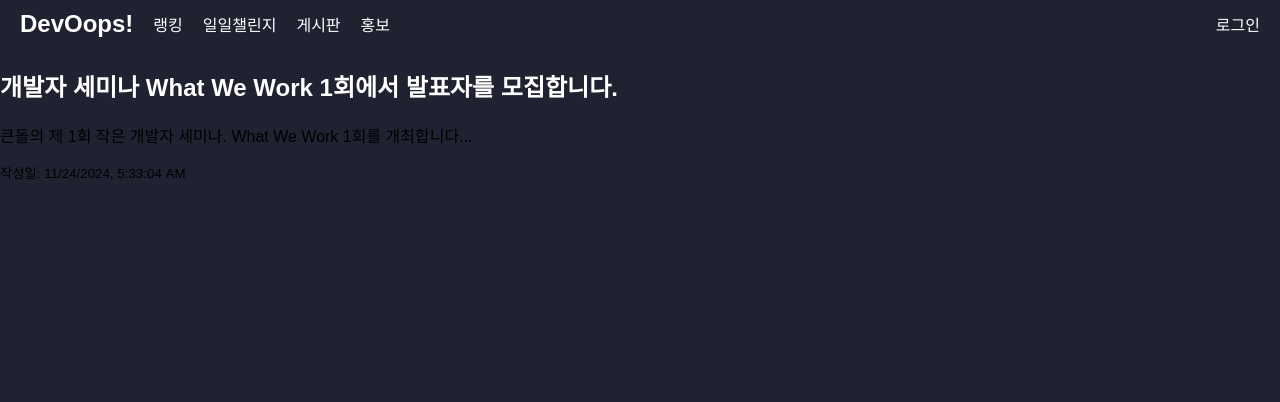
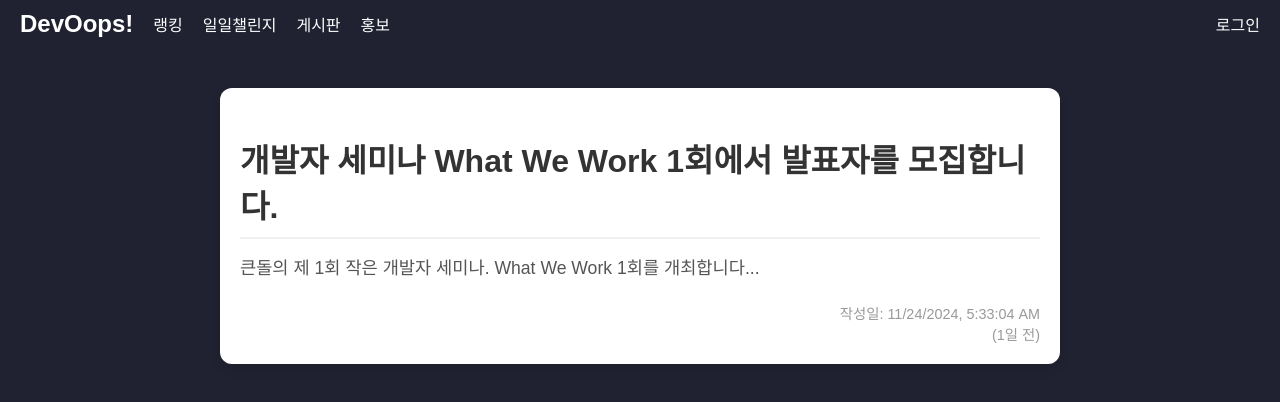
Before and after one commit to yuseong95/DevOops_New, a React (Create React App) app: page /board/post/1 in a window 1280 px wide. Shown: the top 402 px of the page. Built offline with nearby package versions, Linux system fonts and the light colour scheme.

Commit message:
게시글 작성 시간 표시 구현

```diff
--- a/src/routes/PostCreatePage.js
+++ b/src/routes/PostCreatePage.js
@@ -16,7 +16,13 @@ const PostCreatePage = ({ addPost }) => {
   const handleSubmit = (e) => {
     e.preventDefault();
     if (addPost) {
-      addPost({ title, content, boardType });
+      const newPost = {
+        title,
+        content,
+        boardType,
+        createdAt: new Date().toISOString(), // 현재 날짜와 시간 추가
+      };
+      addPost(newPost);
       navigate(`/board/${boardType}`);
     } else {
       console.error("addPost function is not defined");
--- a/src/routes/PostDetailPage.js
+++ b/src/routes/PostDetailPage.js
@@ -1,23 +1,32 @@
 // src/routes/PostDetailPage.js
 import React from "react";
 import { useParams } from "react-router-dom";
+import timeAgo from "../utils/timeAgo"; // timeAgo 함수 임포트
+import "./css/PostDetailPage.css"; // CSS 파일 임포트
 
 const PostDetailPage = ({ posts }) => {
   const { id } = useParams();
-
-  // id가 숫자 또는 문자열일 수 있으므로 일치하는지 확인
   const post = posts.find((p) => p.id === Number(id) || String(p.id) === id);
-
-  console.log("PostDetailPage - id:", id); // 디버깅용 콘솔 로그
-  console.log("PostDetailPage - post:", post); // 디버깅용 콘솔 로그
 
   if (!post) return <div>게시글을 찾을 수 없습니다.</div>;
 
   return (
-    <div>
+    <div className="post-detail-page">
       <h2>{post.title}</h2>
-      <p dangerouslySetInnerHTML={{ __html: post.content }}></p>
-      <small>작성일: {new Date(post.createdAt).toLocaleString()}</small>
+      <div
+        className="content"
+        dangerouslySetInnerHTML={{ __html: post.content }}
+      ></div>
+      <div className="date">
+        {/* 절대적 날짜 */}
+        작성일:{" "}
+        {post.createdAt
+          ? new Date(post.createdAt).toLocaleString()
+          : "날짜 정보 없음"}
+        <br />
+        {/* 상대적 시간 표시 */}(
+        {post.createdAt ? timeAgo(new Date(post.createdAt)) : "알 수 없음"})
+      </div>
     </div>
   );
 };
--- a/src/routes/css/PostDetailPage.css
+++ b/src/routes/css/PostDetailPage.css
@@ -0,0 +1,34 @@
+.post-detail-page {
+  max-width: 800px;
+  margin: 40px auto;
+  padding: 20px;
+  background-color: #ffffff;
+  border-radius: 12px;
+  box-shadow: 0 4px 12px rgba(0, 0, 0, 0.1);
+}
+
+.post-detail-page h2 {
+  font-size: 2em;
+  color: #333;
+  margin-bottom: 15px;
+  border-bottom: 2px solid #f0f0f0;
+  padding-bottom: 10px;
+}
+
+.post-detail-page .content {
+  font-size: 1.1em;
+  color: #555;
+  line-height: 1.6;
+  margin-bottom: 20px;
+}
+
+.post-detail-page .content p {
+  margin: 1em 0;
+}
+
+.post-detail-page .date {
+  font-size: 0.9em;
+  color: #999;
+  text-align: right;
+  margin-top: 20px;
+}
```
